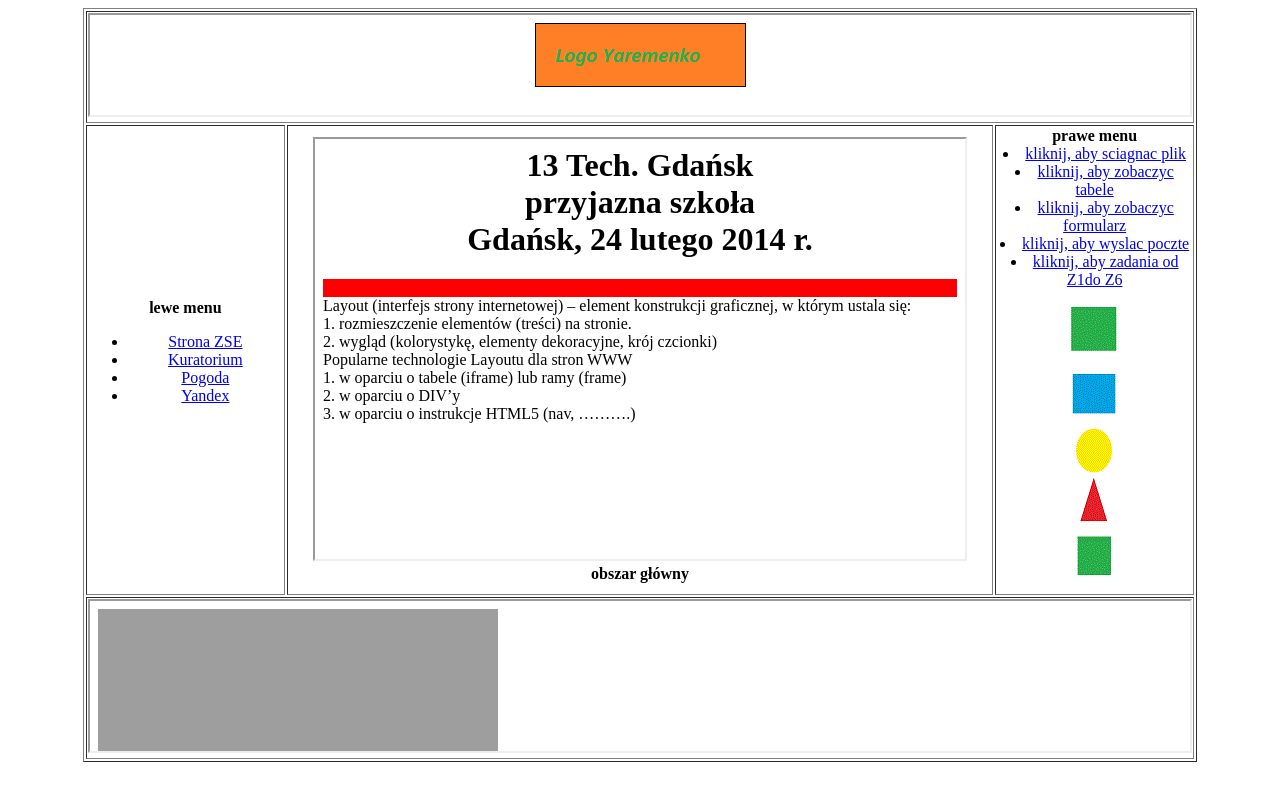
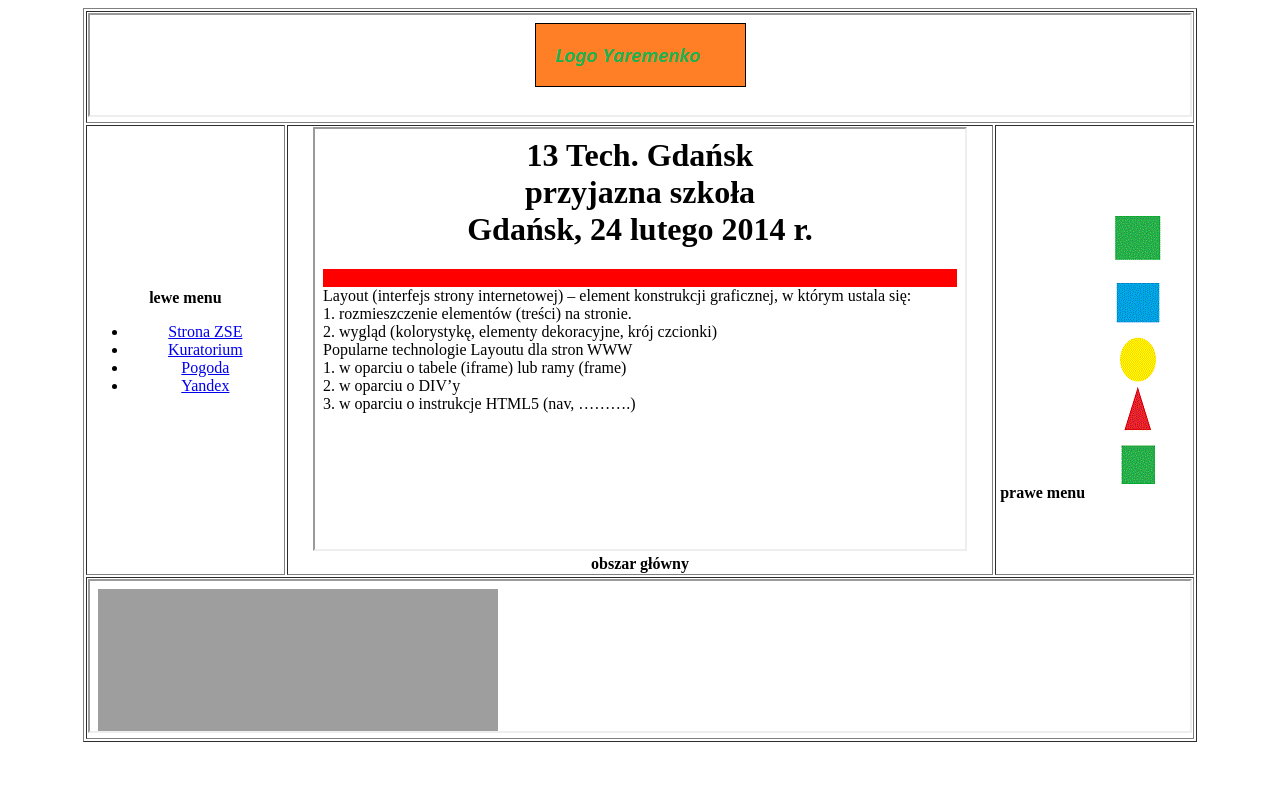
Before and after one commit to Zawrus/yaremenko2, a plain HTML site: page index.html in a window 1280 px wide. Drawn offline with Linux system fonts and the light colour scheme.

Commit message:
Update index.html

```diff
--- a/index.html
+++ b/index.html
@@ -34,24 +34,7 @@
     </td>
  <td width=18% align="center">
  <b>prawe menu</b>
- <li>
-    <a href="plik_yaremenko.html" target="obszar_glowny">kliknij, aby sciagnac plik</a>
-</li>
-<li>
-    <a href="tabela_yaremenko.html" target="obszar_glowny">kliknij, aby
-        zobaczyc tabele</a>
-</li>
-<li>
-    <a href="formularz_yaremenko.html" target="obszar_glowny">kliknij, aby
-        zobaczyc formularz</a>
-</li>
-<li>
-    <a href="poczta_yaremenko.html" target="obszar_glowny">kliknij, aby wyslac poczte</a>
-</li>
-<li>
-    <a href="z1-6_yaremenko.html" target="obszar_glowny">kliknij, aby
-        zadania od Z1do Z6</a>
-</li>
+
  <img src="mapa.gif" alt="Linki" usemap="#mapa_yaremenko">
 
 <map name="mapa_yaremenko" style="width: 100px; height:300px;">
```
